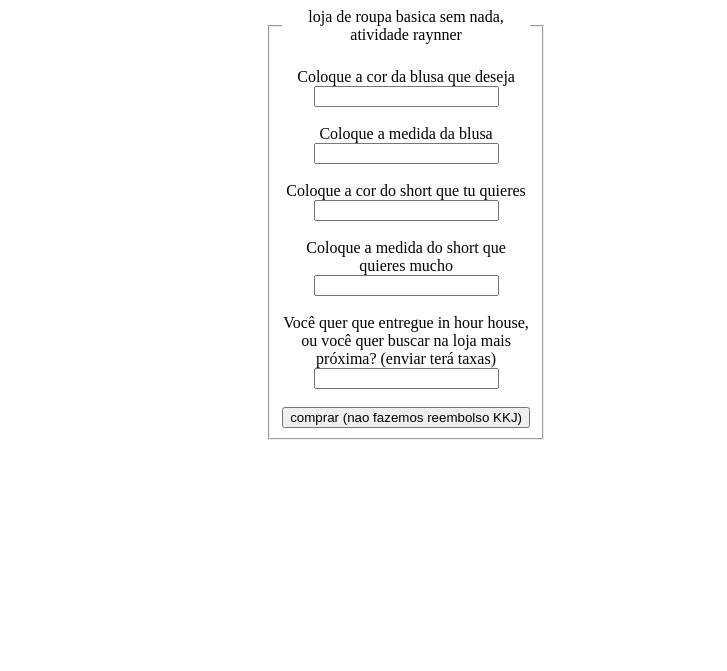
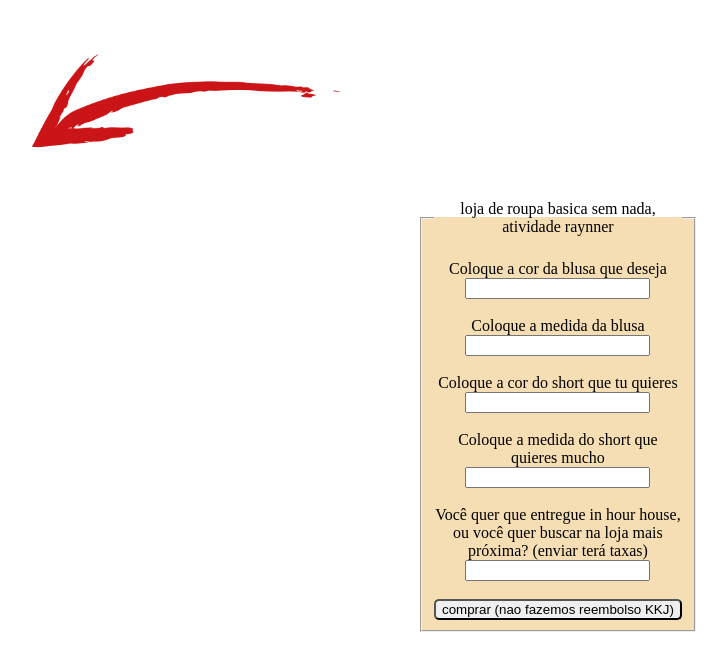
Before and after one commit to Nahyron/nahyron-php, a PHP site: page /dataBase/roupaBd.php in a window 1280 px wide. Shown: the top 671 px of the page, without its empty margins (94-821 px from the left). Run offline with PHP 8.4, Linux system fonts and the light colour scheme.

Commit message:
agora sim ta estilizado

```diff
--- a/conecta-banco-de-dados.php
+++ b/conecta-banco-de-dados.php
@@ -46,6 +46,9 @@
     </form>
 
     </fieldset>
+
+
+
 </body>
 </html>
 
--- /dev/null
+++ b/dataBase/_css/main.css
@@ -0,0 +1,25 @@
+fieldset{
+    position: absolute;
+    top: 25%;
+    left: 40%;
+    background-color: wheat;
+}
+
+.image{
+
+    transform: scaleY(-1) scaleX(-1);
+
+
+
+}
+
+img{
+    width: 25%;
+    margin-left: 66%;
+
+
+}
+
+.btn{
+    border-radius: 5px;
+}
--- a/roupaBd.php
+++ b/dataBase/roupaBd.php
@@ -4,10 +4,13 @@
     <meta charset="UTF-8">
     <meta name="viewport" content="width=device-width, initial-scale=1.0">
     <title>roupas pra enviar no banco de dados</title>
+    <link rel="stylesheet" href="_css/main.css">
+
 </head>
 <body>
+    <div class="container">
     <form method="POST">
-    <fieldset style="width: 30px; text-align: center;position: absolute; right: 50%;">
+    <fieldset style="width: 30px; text-align: center;position: absolute; right: 50%;" class="field">
     <legend>loja de roupa basica sem nada, atividade raynner</legend>
     <br>
 
@@ -36,11 +39,17 @@
     <br>
     <br>
 
-    <input type="submit" value="comprar (nao fazemos reembolso KKJ)">
+    <input class="btn" type="submit" value="comprar (nao fazemos reembolso KKJ)">
+
 
     </form>
 
     </fieldset>
+    </div>
+    <div class="image">
+        <img src="_images/seta.png" >
+
+    </div>
 </body>
 </html>
 
--- a/helloWorld.html
+++ b/helloWorld.html
@@ -4,6 +4,7 @@
     <meta charset="UTF-8">
     <meta name="viewport" content="width=device-width, initial-scale=1.0">
     <title>Document</title>
+    <link rel="stylesheet" href="banco de dados/_css/main.css">
 </head>
 <body>
     <p><h1>Hello World </h1></p>
```
Also changed, not shown: dataBase/_images/seta.png (added).
